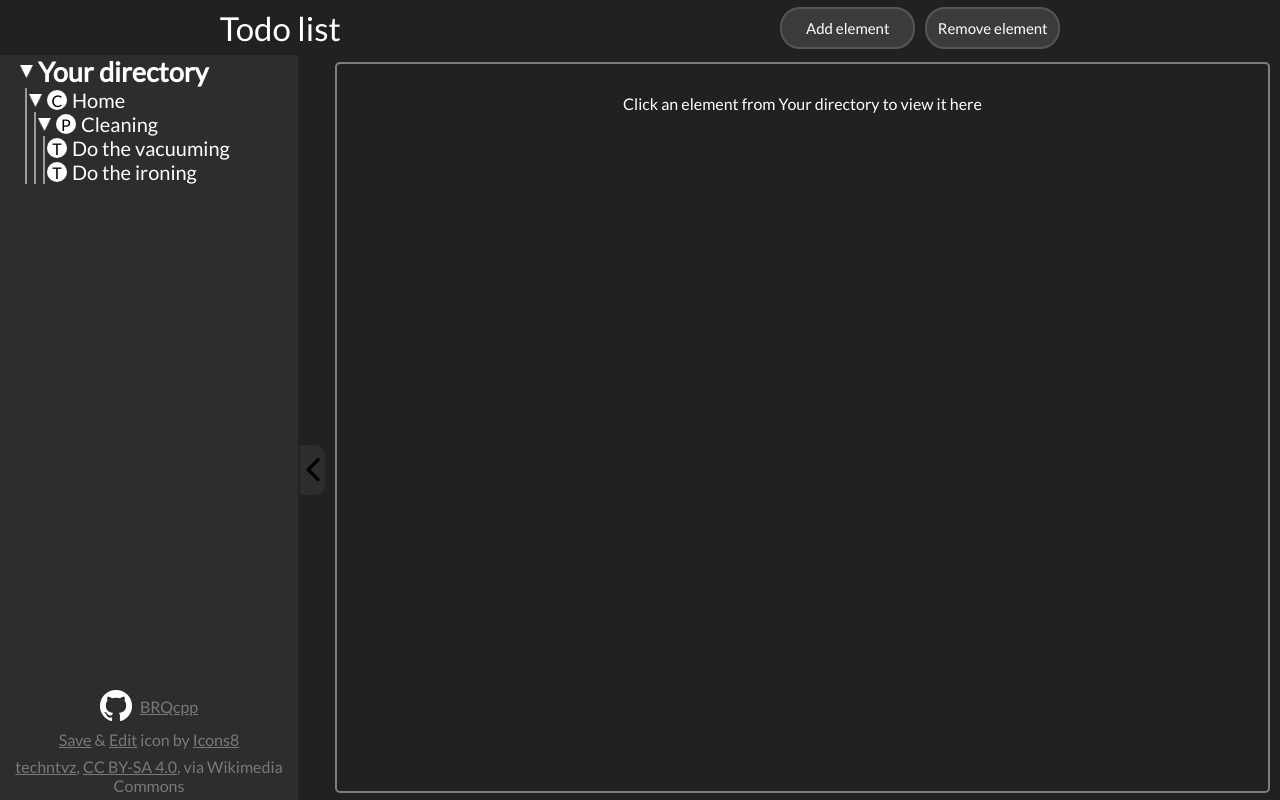
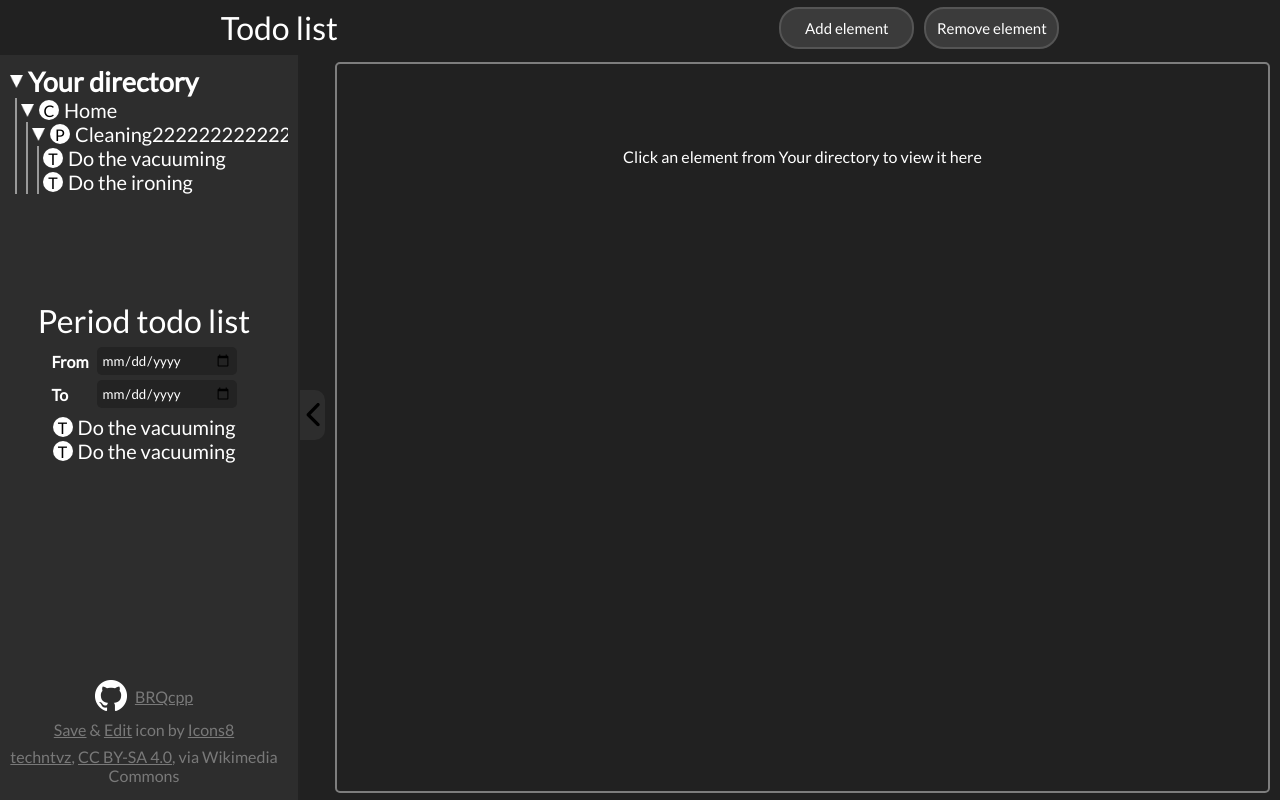
Before and after one commit to BRQcpp/todo-list, a website built with webpack: page dist/index.html in a window 1280 px wide. Built offline with Linux system fonts and the light colour scheme.

Commit message:
Added graphical implementation to period function

```diff
--- a/src/logic.js
+++ b/src/logic.js
@@ -101,7 +101,7 @@ export let logicModule =
     }
 
     let cat1 = createCategory('Home', []);
-    let prj1 = createProject('Cleaning', [0, 1]);
+    let prj1 = createProject('Cleaning222222222222222222222222222222222222', [0, 1]);
     let t1 = createTodo('Do the vacuuming', [0,1, 2], '2022-09-08', 'high', ['bedroom', 'kitchen', 'bathroom', 'living room'], 'I need to vacuum the whole house');
     let t2 = createTodo('Do the ironing', [0,1, 2], '2022-09-11', 'normal', ['pink dress shirt', 'red dress shirt'], 'I need to iron my dress shirts');
 
--- a/src/style.css
+++ b/src/style.css
@@ -52,8 +52,6 @@ body {
 }
 
 .attributes {
-    position: absolute;
-    bottom: 0;
     padding: 5px;
 }
 
@@ -89,20 +87,30 @@ body {
     gap: 5px;
 }
 
-.side-menu {
+.side-menu-elements {
     box-sizing: border-box;
     padding: 0 10px 10px 0;
     width: 300px;
-    height: calc(100% - 55px);
     background-color: #2d2d2d;
     border-right: 2px solid #222;
     position: absolute;
     z-index: 1;
     transition: 0.3s;
+    display: flex;
+    flex-direction: column;
+    justify-content: space-between;
+    height: calc(100% - 55px);
+    overflow-y: auto;
 }
 
 .directory {
-    padding-left: 20px;
+    max-height: 500px;
+    margin-left: 10px;
+}
+
+.directory-elements {
+    overflow-x: auto;
+    padding: 10px 0 10px 0px;
 }
 
 .group-project {
@@ -117,8 +125,8 @@ body {
 }
 
 .category-project-icon {
-    width: 20px;
-    height: 20px;
+    min-width: 20px;
+    min-height: 20px;
     border-radius: 100%;
     display: flex;
     align-items: center;
@@ -134,7 +142,7 @@ body {
 
 .element-content {
     margin-left: 5px;
-    padding-left: 2px;
+    padding-left: 4px;
     border-left: 2px solid #999999;
 }
 
@@ -178,6 +186,9 @@ body {
 }
 
 .main-section-heading {
+    max-width: 350px;
+    min-height: 53px;
+    overflow: auto;
     margin-top: 10px;
     font-size: 40px;
     margin-left: auto;
@@ -231,6 +242,8 @@ body {
     font-size: 28px;
     text-align: center;
     color: white;
+    max-width: 350px;
+    overflow: auto;
 }
 
 .todo {
@@ -383,9 +396,40 @@ body {
     text-align: center;
 }
 
-.todo-priority-container {
+.todo-period-category {
     display: flex;
+    flex-direction: column;
     align-items: center;
+    margin-bottom: 115px;
+    justify-content: center;
+    gap: 7px;
+}
+
+.heading {
+    font-size: 32px;
+}
+
+.set-period {
+    display: flex;
+    flex-direction: column;
+    gap: 5px;
+    font-weight: bold;
+}
+
+.period {
+    width: 185px;
+    display: flex;
+    justify-content: space-between;
+    align-items: center;
+}
+
+.period > input[type="date"] {
+    background-color: #232323;
+    outline: none;
+    border: none;
+    padding: 5px;
+    border-radius: 5px;
+    width: 140px;
 }
 
 .round-button, .check-done-button {
```
Also changed, not shown: dist/index.html, dist/main.js.
